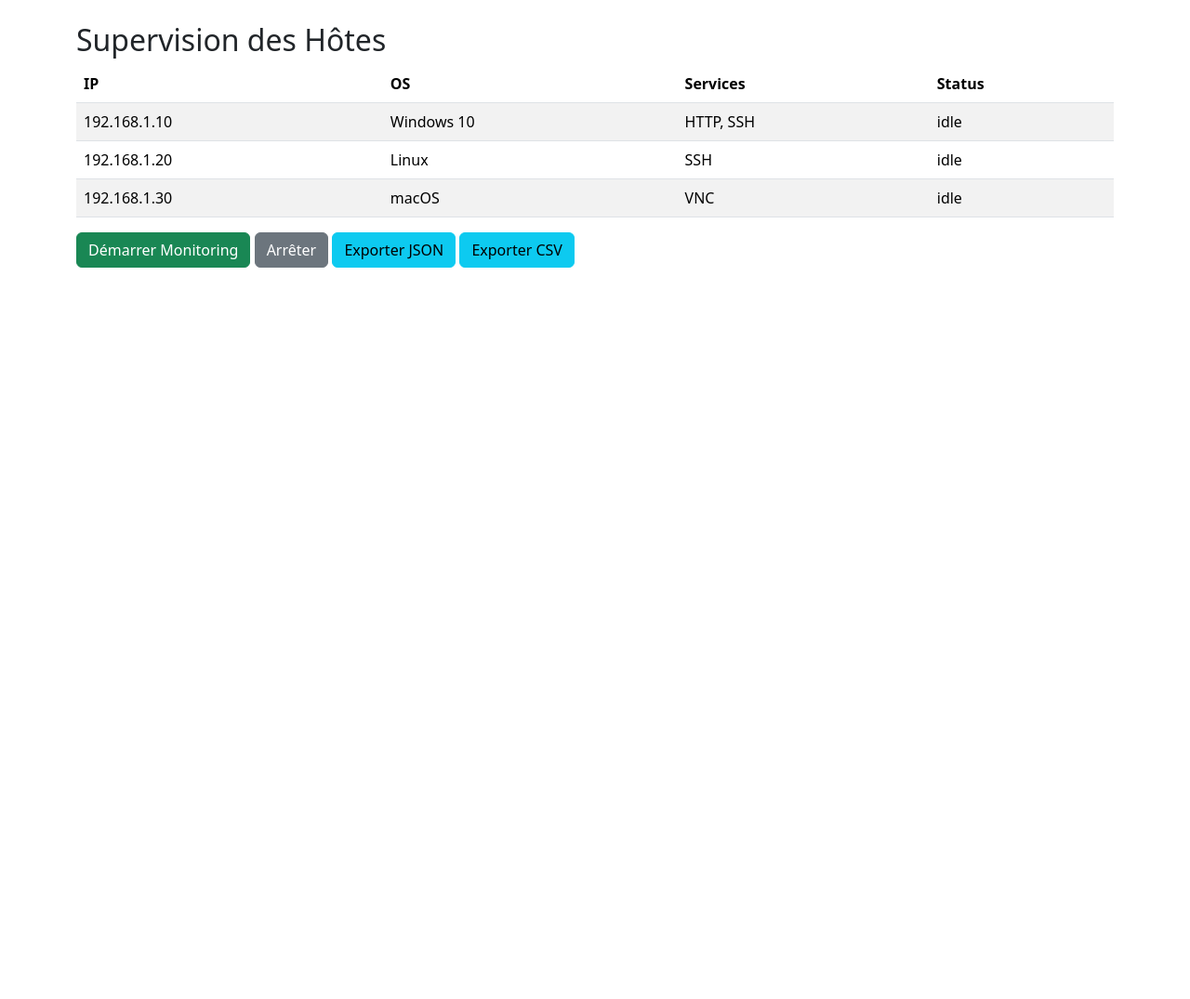
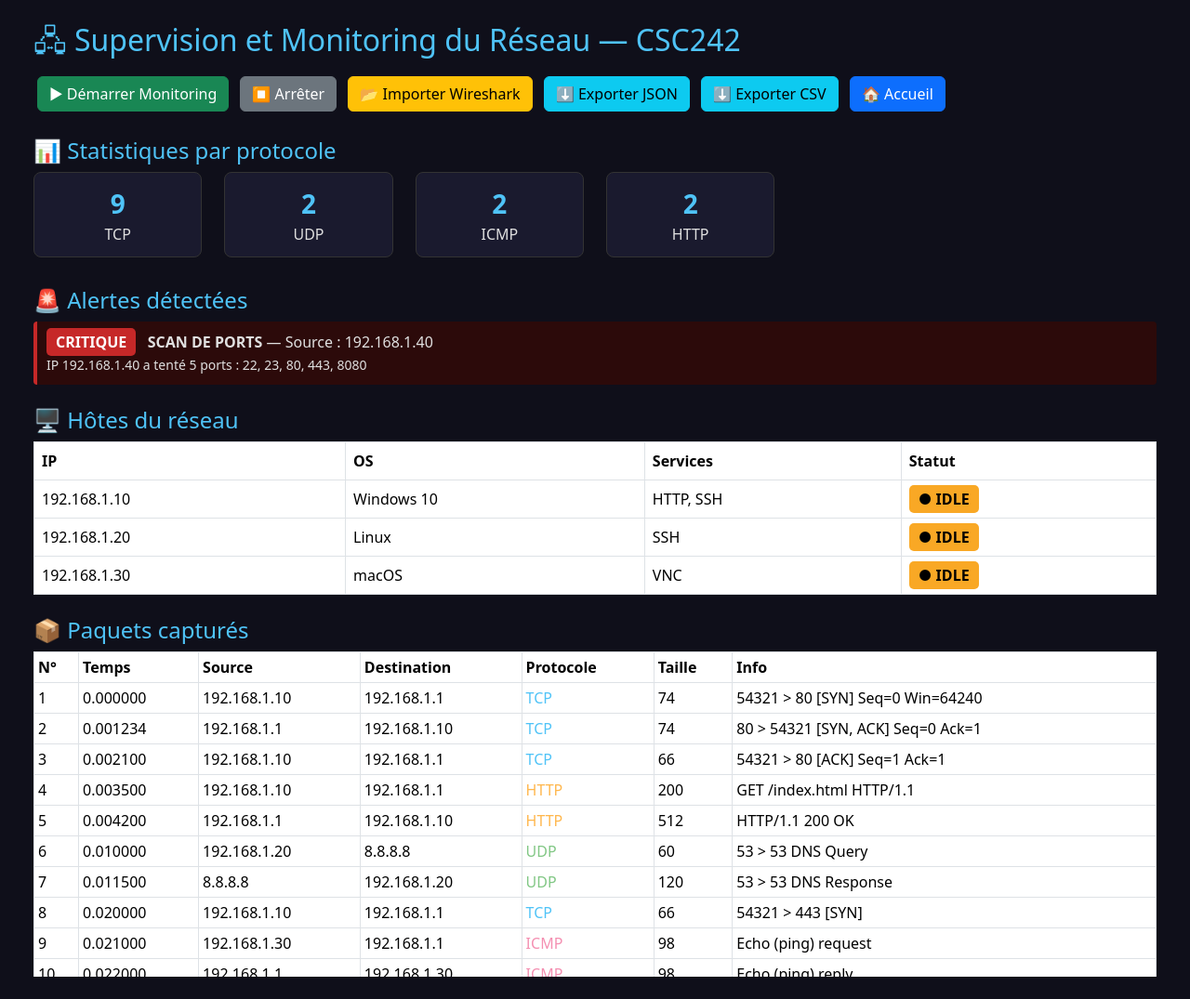
Before and after one commit to sahida02/reseau-monitoring-csc242, a Flask app: page /supervision in a window 1280 px wide. Shown: the whole page at 93% size. Before the commit the page ends 288 px from the top, so only its background shows below. Run offline with Flask 3, Linux system fonts and the light colour scheme; data comes from the database, SQL or seed files in the repository; both versions use the stored data as it was after the commit.

Commit message:
Version complète : parser Wireshark, alertes, KPI, détection scan de ports

```diff
--- a/app.py
+++ b/app.py
@@ -1,27 +1,21 @@
 from flask import Flask, render_template, jsonify, request
 import sqlite3
-import json
 from pathlib import Path
+from parser import parser_wireshark, get_stats, get_alertes, get_paquets, init_db, load_json_to_db
 
 DB = "data/network.db"
 
-def init_db():
-    Path("data").mkdir(parents=True, exist_ok=True)
+app = Flask(__name__)
+init_db()
+load_json_to_db()
+
+def get_hosts():
     conn = sqlite3.connect(DB)
     c = conn.cursor()
-    c.execute("""
-    CREATE TABLE IF NOT EXISTS hosts (
-        id INTEGER PRIMARY KEY AUTOINCREMENT,
-        ip TEXT UNIQUE,
-        os TEXT,
-        services TEXT,
-        status TEXT
-    )
-    """)
-    conn.commit()
+    c.execute("SELECT id, ip, os, services, status FROM hosts")
+    rows = c.fetchall()
     conn.close()
-
-app = Flask(__name__)
+    return [{"id": r[0], "ip": r[1], "os": r[2], "services": r[3], "status": r[4]} for r in rows]
 
 @app.route("/")
 def index():
@@ -29,26 +23,30 @@ def index():
 
 @app.route("/supervision")
 def supervision():
-    conn = sqlite3.connect(DB)
-    c = conn.cursor()
-    c.execute("SELECT id, ip, os, services, status FROM hosts")
-    rows = c.fetchall()
-    conn.close()
-    hosts = [{"id": r[0], "ip": r[1], "os": r[2], "services": r[3], "status": r[4]} for r in rows]
-    return render_template("supervision.html", hosts=hosts)
+    hosts = get_hosts()
+    stats = get_stats()
+    alertes = get_alertes()
+    paquets = get_paquets()
+    return render_template("supervision.html",
+                           hosts=hosts,
+                           stats=stats,
+                           alertes=alertes,
+                           paquets=paquets)
+
+@app.route("/importer", methods=["POST"])
+def importer():
+    nb = parser_wireshark("data/capture.txt")
+    return jsonify({"message": f"{nb} paquets importés", "ok": True})
 
 @app.route("/add_host", methods=["POST"])
 def add_host():
     data = request.get_json()
-    ip = data.get("ip")
-    os = data.get("os", "Unknown")
-    services = data.get("services", "")
-    status = data.get("status", "idle")
     conn = sqlite3.connect(DB)
     c = conn.cursor()
     try:
-        c.execute("INSERT INTO hosts (ip, os, services, status) VALUES (?, ?, ?, ?)",
-                  (ip, os, services, status))
+        c.execute("INSERT INTO hosts (ip, os, services, status) VALUES (?,?,?,?)",
+                  (data.get("ip"), data.get("os", "Unknown"),
+                   data.get("services", ""), data.get("status", "idle")))
         conn.commit()
     except sqlite3.IntegrityError:
         pass
@@ -86,9 +84,7 @@ def export(fmt):
     else:
         lines = ["ip,os,services,status"]
         lines += [f"{d[0]},{d[1]},{d[2]},{d[3]}" for d in data]
-        csv = "\n".join(lines)
-        return csv, 200, {"Content-Type": "text/csv"}
+        return "\n".join(lines), 200, {"Content-Type": "text/csv"}
 
 if __name__ == "__main__":
-    init_db()
     app.run(host="0.0.0.0", port=5000, debug=True)
--- a/templates/supervision.html
+++ b/templates/supervision.html
@@ -1,33 +1,140 @@
 <!doctype html>
 <html>
 <head>
-    <title>Supervision - Réseau</title>
+  <title>Supervision - Réseau CSC242</title>
   <link href="https://cdn.jsdelivr.net/npm/bootstrap@5.3.1/dist/css/bootstrap.min.css" rel="stylesheet">
+  <style>
+    body { background: #0f0f1a; color: #e0e0e0; }
+    h2, h4 { color: #4fc3f7; }
+    .table { color: #e0e0e0; }
+    .table thead { background: #1a237e; color: white; }
+    .table tbody tr:hover { background: #1e1e2e; }
+    .badge-critique { background: #c62828; color: white; padding: 4px 10px; border-radius: 5px; font-weight: bold; }
+    .badge-warning  { background: #f9a825; color: black; padding: 4px 10px; border-radius: 5px; font-weight: bold; }
+    .badge-ok       { background: #2e7d32; color: white; padding: 4px 10px; border-radius: 5px; font-weight: bold; }
+    .stat-card { background: #1a1a2e; border: 1px solid #333; border-radius: 8px; padding: 12px; text-align: center; }
+    .stat-val { font-size: 28px; font-weight: bold; color: #4fc3f7; }
+    .alerte-row { background: #2c0a0a; border-left: 4px solid #c62828; padding: 10px; margin-bottom: 8px; border-radius: 4px; }
+    .btn-custom { margin: 4px; }
+    #statut { color: #fdd835; font-weight: bold; margin-top: 10px; }
+  </style>
 </head>
 <body class="p-4">
-    <div class="container">
-      <h2>Supervision des Hôtes</h2>
-      <table class="table table-striped">
-        <thead><tr><th>IP</th><th>OS</th><th>Services</th><th>Status</th></tr></thead>
+<div class="container-fluid">
+
+  <h2 class="mb-3">🖧 Supervision et Monitoring du Réseau — CSC242</h2>
+
+  <!-- Boutons -->
+  <div class="mb-3">
+    <button class="btn btn-success btn-custom" onclick="startMonitor()">▶ Démarrer Monitoring</button>
+    <button class="btn btn-secondary btn-custom" onclick="stopMonitor()">⏹ Arrêter</button>
+    <button class="btn btn-warning btn-custom" onclick="importerCapture()">📂 Importer Wireshark</button>
+    <a class="btn btn-info btn-custom" href="{{ url_for('export', fmt='json') }}">⬇ Exporter JSON</a>
+    <a class="btn btn-info btn-custom" href="{{ url_for('export', fmt='csv') }}">⬇ Exporter CSV</a>
+    <a class="btn btn-primary btn-custom" href="{{ url_for('index') }}">🏠 Accueil</a>
+  </div>
+  <div id="statut"></div>
+
+  <!-- Statistiques KPI -->
+  <h4 class="mt-4">📊 Statistiques par protocole</h4>
+  <div class="row mb-4">
+    {% for proto, total in stats %}
+    <div class="col-md-2 mb-2">
+      <div class="stat-card">
+        <div class="stat-val">{{ total }}</div>
+        <div>{{ proto }}</div>
+      </div>
+    </div>
+    {% endfor %}
+    {% if not stats %}
+    <div class="col-12 text-warning">Aucune donnée — cliquez sur "Importer Wireshark"</div>
+    {% endif %}
+  </div>
+
+  <!-- Alertes -->
+  <h4 class="mt-2">🚨 Alertes détectées</h4>
+  {% if alertes %}
+    {% for alerte in alertes %}
+    <div class="alerte-row">
+      <span class="badge-critique">{{ alerte[3] }}</span>
+      &nbsp; <strong>{{ alerte[0] }}</strong> — Source : {{ alerte[1] }}
+      <br><small>{{ alerte[2] }}</small>
+    </div>
+    {% endfor %}
+  {% else %}
+    <div class="mb-3" style="color:#66bb6a">✅ Aucune anomalie détectée</div>
+  {% endif %}
+
+  <!-- Tableau des hôtes -->
+  <h4 class="mt-4">🖥️ Hôtes du réseau</h4>
+  <table class="table table-bordered table-hover">
+    <thead>
+      <tr><th>IP</th><th>OS</th><th>Services</th><th>Statut</th></tr>
+    </thead>
     <tbody>
       {% for h in hosts %}
       <tr>
         <td>{{ h.ip }}</td>
         <td>{{ h.os }}</td>
         <td>{{ h.services }}</td>
-            <td>{{ h.status }}</td>
+        <td>
+          {% if h.status == 'monitoring' %}
+            <span class="badge-ok">● MONITORING</span>
+          {% else %}
+            <span class="badge-warning">● IDLE</span>
+          {% endif %}
+        </td>
       </tr>
       {% endfor %}
     </tbody>
   </table>
-      <button class="btn btn-success" onclick="startMonitor()">Démarrer Monitoring</button>
-      <button class="btn btn-secondary" onclick="stopMonitor()">Arrêter</button>
-      <a class="btn btn-info" href="{{ url_for('export', fmt='json') }}">Exporter JSON</a>
-      <a class="btn btn-info" href="{{ url_for('export', fmt='csv') }}">Exporter CSV</a>
+
+  <!-- Tableau des paquets -->
+  <h4 class="mt-4">📦 Paquets capturés</h4>
+  <div style="max-height: 350px; overflow-y: auto;">
+  <table class="table table-bordered table-sm">
+    <thead>
+      <tr><th>N°</th><th>Temps</th><th>Source</th><th>Destination</th><th>Protocole</th><th>Taille</th><th>Info</th></tr>
+    </thead>
+    <tbody id="tableau-paquets">
+      {% for p in paquets %}
+      <tr>
+        <td>{{ p[0] }}</td><td>{{ p[1] }}</td><td>{{ p[2] }}</td>
+        <td>{{ p[3] }}</td>
+        <td>
+          {% if p[4] == 'TCP' %}<span style="color:#4fc3f7">{{ p[4] }}</span>
+          {% elif p[4] == 'UDP' %}<span style="color:#81c784">{{ p[4] }}</span>
+          {% elif p[4] == 'HTTP' %}<span style="color:#ffb74d">{{ p[4] }}</span>
+          {% elif p[4] == 'ICMP' %}<span style="color:#f48fb1">{{ p[4] }}</span>
+          {% else %}{{ p[4] }}{% endif %}
+        </td>
+        <td>{{ p[5] }}</td><td>{{ p[6] }}</td>
+      </tr>
+      {% endfor %}
+    </tbody>
+  </table>
   </div>
+
+</div>
+
 <script>
-      function startMonitor(){ fetch('/start_monitoring', {method:'POST'}).then(()=>location.reload())}
-      function stopMonitor(){ fetch('/stop_monitoring', {method:'POST'}).then(()=>location.reload())}
+  function startMonitor(){
+    fetch('/start_monitoring', {method:'POST'})
+    .then(()=>location.reload())
+  }
+  function stopMonitor(){
+    fetch('/stop_monitoring', {method:'POST'})
+    .then(()=>location.reload())
+  }
+  function importerCapture(){
+    document.getElementById("statut").innerText = "⏳ Importation en cours..."
+    fetch('/importer', {method:'POST'})
+    .then(r=>r.json())
+    .then(data=>{
+      document.getElementById("statut").innerText = "✅ " + data.message
+      setTimeout(()=>location.reload(), 1500)
+    })
+  }
 </script>
 </body>
 </html>
```
Also changed, not shown: data/capture.txt (added, +16 -0 lines), parser.py (+158 -3 lines), data/network.db. Lines whose indentation alone changed are shown as unchanged.
